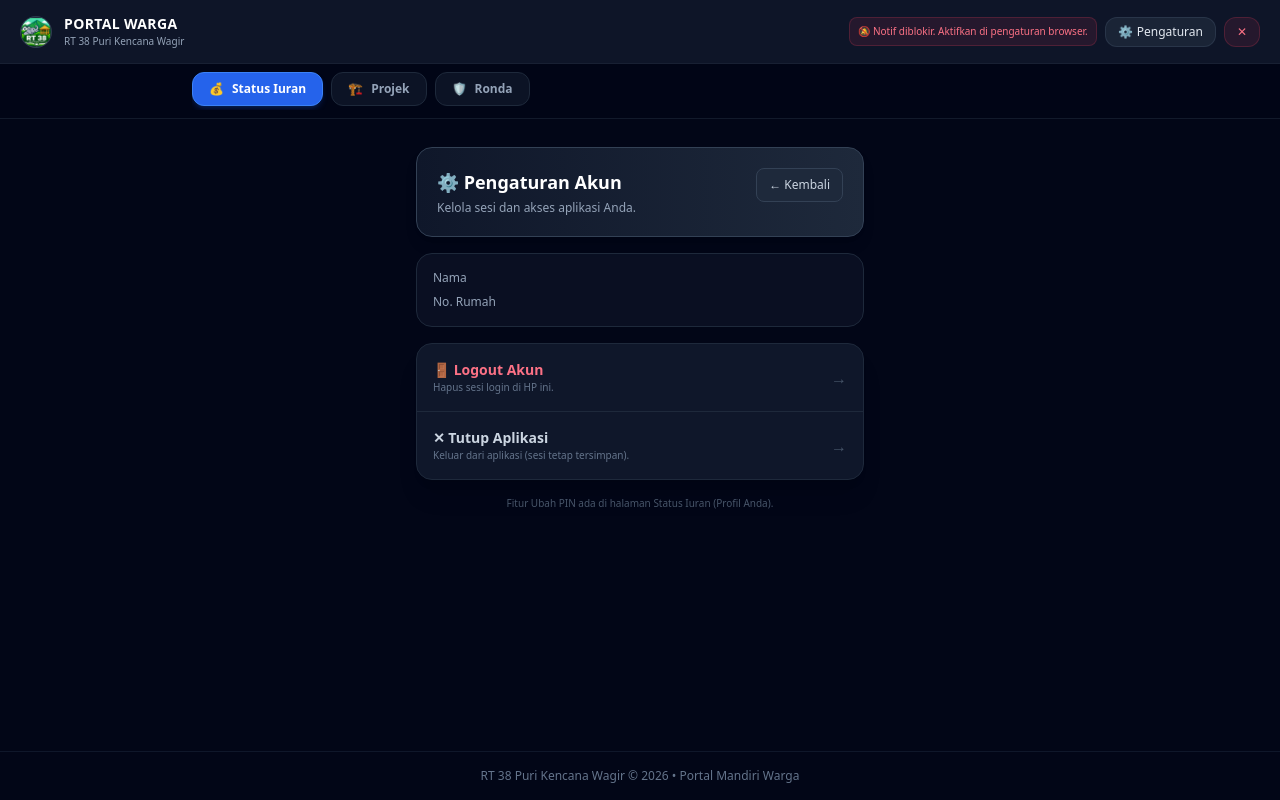
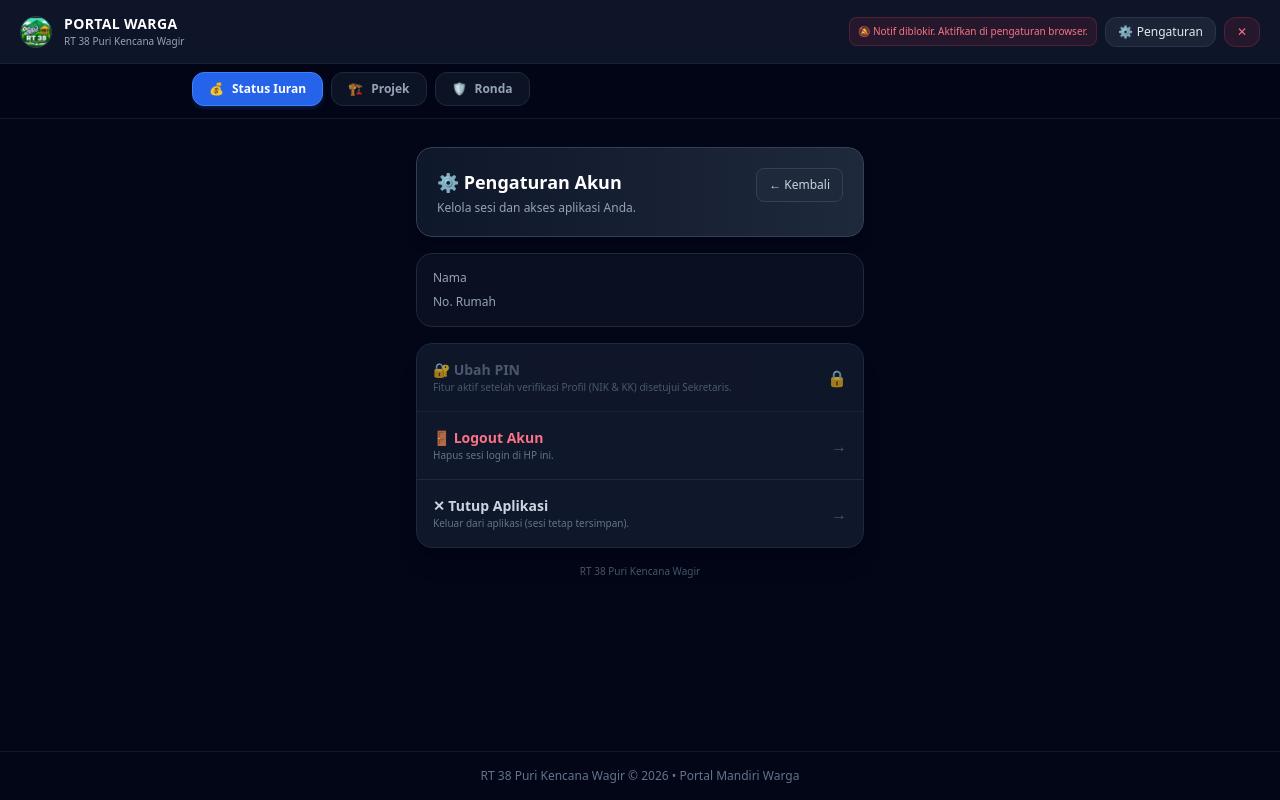
Before and after one commit to rt38pkw/web-rt, a Next.js app: page /dashboard-warga/pengaturan in a window 1280 px wide. Built offline with nearby package versions, Linux system fonts and the light colour scheme; no server answers; sample sign-in values are in the browser's storage.

Commit message:
Update pengaturan.js

```diff
--- a/pages/dashboard-warga/pengaturan.js
+++ b/pages/dashboard-warga/pengaturan.js
@@ -6,10 +6,12 @@ import Link from 'next/link';
 import { Capacitor } from '@capacitor/core';
 import { App } from '@capacitor/app';
 import Layout from '../../components/warga/Layout';
+import ModalUbahPin from '../../components/warga/ModalUbahPin';
 
 export default function PengaturanWarga() {
   const router = useRouter();
   const [warga, setWarga] = useState(null);
+  const [showModalUbahPin, setShowModalUbahPin] = useState(false);
 
   useEffect(() => {
     const savedSession = localStorage.getItem('warga_session');
@@ -36,13 +38,21 @@ export default function PengaturanWarga() {
 
   if (!warga) return null;
 
+  // Cek kelengkapan profil
+  const isPenyewa = warga.role_login === 'penyewa';
+  const penghuniData = warga.penghuni_data;
+  const statusPenghuni = penghuniData?.status_verifikasi;
+  const punyaNik = !!penghuniData?.nik && penghuniData.nik !== '0';
+  const punyaKK = !!penghuniData?.url_kk;
+  const isProfileComplete = statusPenghuni === 'approved' && punyaNik && punyaKK;
+
   return (
     <>
       <Head><title>Pengaturan Akun - Portal Warga RT 38</title></Head>
       <Layout warga={warga}>
         <div className="max-w-md mx-auto space-y-4">
 
-          {/* HEADER HALAMAN — dengan tombol Kembali */}
+          {/* HEADER HALAMAN */}
           <div className="bg-gradient-to-r from-slate-900 to-slate-800 border border-slate-700 rounded-2xl p-5 shadow-lg">
             <div className="flex items-start justify-between gap-3">
               <div className="min-w-0">
@@ -50,7 +60,7 @@ export default function PengaturanWarga() {
                 <p className="text-xs text-slate-400 mt-1">Kelola sesi dan akses aplikasi Anda.</p>
               </div>
               <Link
-                href="/dashboard-warga"
+                href="/dashboard-warga/iuran"
                 className="shrink-0 text-xs bg-slate-800 hover:bg-slate-700 px-3 py-2 rounded-lg text-slate-300 border border-slate-700 transition active:scale-95"
               >
                 ← Kembali
@@ -72,6 +82,34 @@ export default function PengaturanWarga() {
 
           {/* AKSI */}
           <div className="bg-slate-900 border border-slate-800 rounded-2xl overflow-hidden shadow-xl">
+
+            {/* TOMBOL UBAH PIN */}
+            {/* Jika Penyewa: Sembunyikan total. Jika Pemilik: Tampilkan, tapi cek status profile */}
+            {!isPenyewa && (
+              <button
+                onClick={() => isProfileComplete && setShowModalUbahPin(true)}
+                disabled={!isProfileComplete}
+                className={`w-full text-left p-4 transition flex items-center justify-between border-b border-slate-800 ${
+                  isProfileComplete
+                    ? 'hover:bg-slate-800/60 cursor-pointer'
+                    : 'bg-slate-900/40 opacity-70 cursor-not-allowed'
+                }`}
+              >
+                <div>
+                  <div className={`text-sm font-bold ${isProfileComplete ? 'text-indigo-400' : 'text-slate-500'}`}>
+                    🔐 Ubah PIN
+                  </div>
+                  <div className="text-[10px] text-slate-500">
+                    {isProfileComplete
+                      ? 'Ganti PIN keamanan akun Anda.'
+                      : 'Fitur aktif setelah verifikasi Profil (NIK & KK) disetujui Sekretaris.'}
+                  </div>
+                </div>
+                <span className="text-slate-600">{isProfileComplete ? '→' : '🔒'}</span>
+              </button>
+            )}
+
+            {/* TOMBOL LOGOUT */}
             <button
               onClick={handleLogout}
               className="w-full text-left p-4 hover:bg-slate-800/60 transition flex items-center justify-between border-b border-slate-800"
@@ -83,6 +121,7 @@ export default function PengaturanWarga() {
               <span className="text-slate-600">&rarr;</span>
             </button>
 
+            {/* TOMBOL TUTUP APLIKASI */}
             <button
               onClick={handleTutupAplikasi}
               className="w-full text-left p-4 hover:bg-slate-800/60 transition flex items-center justify-between"
@@ -96,10 +135,17 @@ export default function PengaturanWarga() {
           </div>
 
           <p className="text-center text-[10px] text-slate-600 mt-4">
-            Fitur Ubah PIN ada di halaman Status Iuran (Profil Anda).
+            RT 38 Puri Kencana Wagir
           </p>
         </div>
       </Layout>
+
+      {/* MODAL UBAH PIN */}
+      <ModalUbahPin
+        show={showModalUbahPin}
+        onClose={() => setShowModalUbahPin(false)}
+        wargaId={warga.id}
+      />
     </>
   );
 }
```
